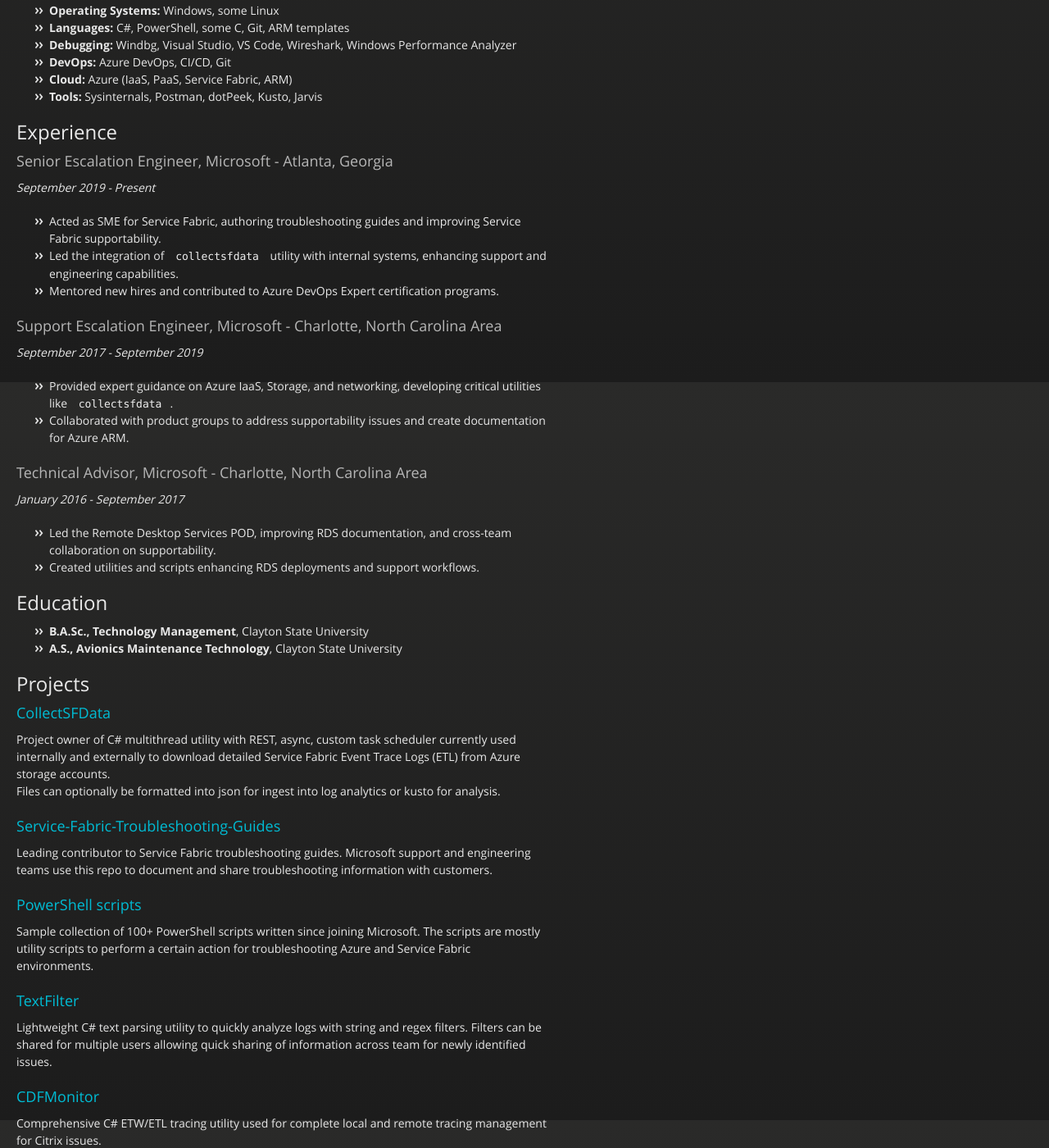
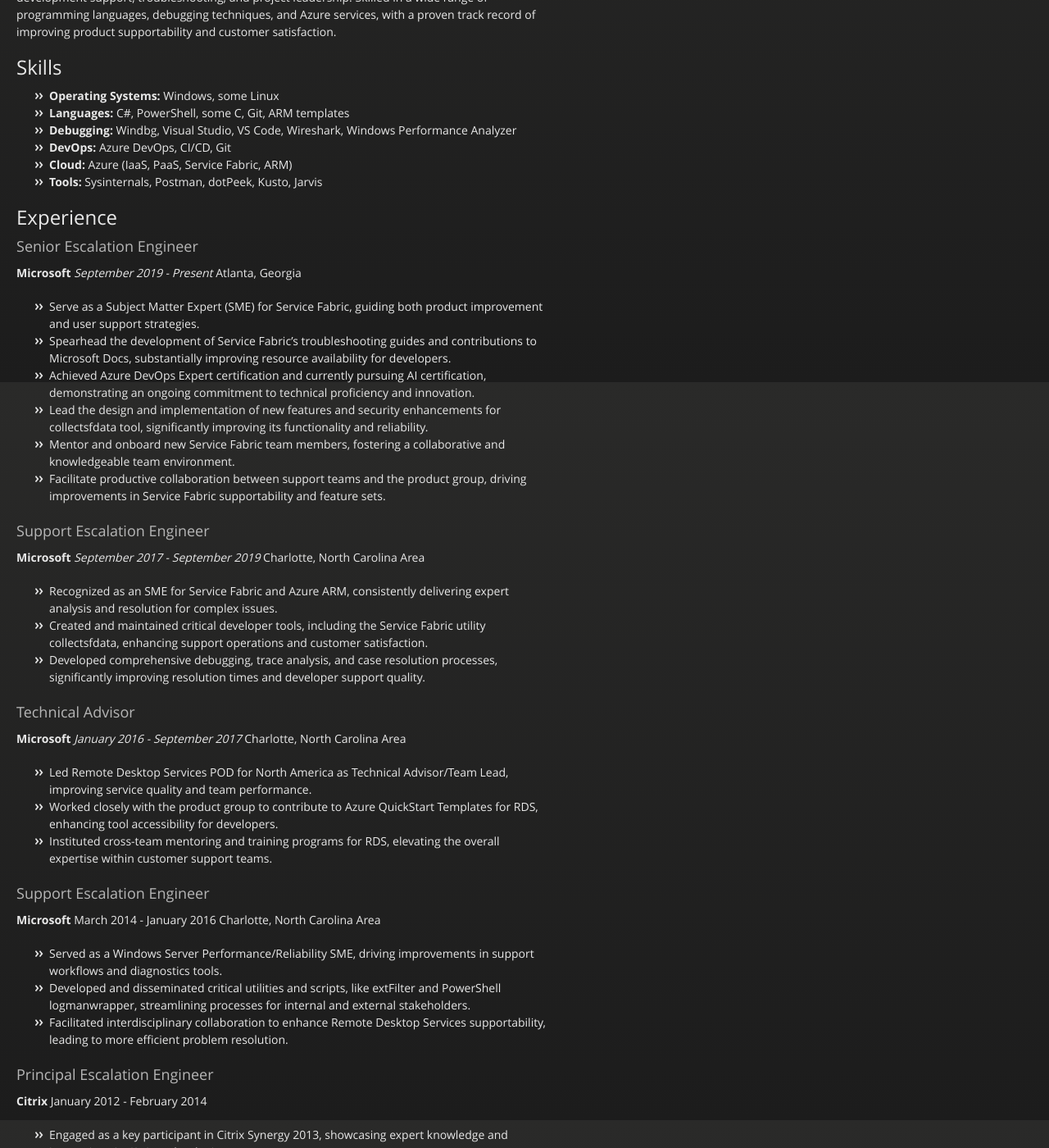
Before and after one commit to jagilber/jagilber.github.io, a Jekyll site: the page built from index.md, in a window 1280 px wide and 1400 px high, scrolled down 434 px. Shown: the whole window at 82% size. Built offline with Jekyll 4.4.1, drawn with Linux system fonts in a browser that asks for light colours; the repository's description, which GitHub fills in, is left out; some of the changed text lies outside the part shown.

Commit message:
revised experience

```diff
--- a/index.md
+++ b/index.md
@@ -23,33 +27,85 @@ Experienced Azure and Microsoft Technologies professional with a strong backgrou
 
 ## Experience
 
-### Senior Escalation Engineer, Microsoft - Atlanta, Georgia
+### Senior Escalation Engineer
 
-*September 2019 - Present*
+**Microsoft**
+_September 2019 - Present_
+Atlanta, Georgia
 
-- Acted as SME for Service Fabric, authoring troubleshooting guides and improving Service Fabric supportability.
-- Led the integration of `collectsfdata` utility with internal systems, enhancing support and engineering capabilities.
-- Mentored new hires and contributed to Azure DevOps Expert certification programs.
+- Serve as a Subject Matter Expert (SME) for Service Fabric, guiding both product improvement and user support strategies.
+- Spearhead the development of Service Fabric’s troubleshooting guides and contributions to Microsoft Docs, substantially improving resource availability for developers.
+- Achieved Azure DevOps Expert certification and currently pursuing AI certification, demonstrating an ongoing commitment to technical proficiency and innovation.
+- Lead the design and implementation of new features and security enhancements for collectsfdata tool, significantly improving its functionality and reliability.
+- Mentor and onboard new Service Fabric team members, fostering a collaborative and knowledgeable team environment.
+- Facilitate productive collaboration between support teams and the product group, driving improvements in Service Fabric supportability and feature sets.
 
-### Support Escalation Engineer, Microsoft - Charlotte, North Carolina Area
+### Support Escalation Engineer
 
-*September 2017 - September 2019*
+**Microsoft**
+_September 2017 - September 2019_
+Charlotte, North Carolina Area
 
-- Provided expert guidance on Azure IaaS, Storage, and networking, developing critical utilities like `collectsfdata`.
-- Collaborated with product groups to address supportability issues and create documentation for Azure ARM.
+- Recognized as an SME for Service Fabric and Azure ARM, consistently delivering expert analysis and resolution for complex issues.
+- Created and maintained critical developer tools, including the Service Fabric utility collectsfdata, enhancing support operations and customer satisfaction.
+- Developed comprehensive debugging, trace analysis, and case resolution processes, significantly improving resolution times and developer support quality.
 
-### Technical Advisor, Microsoft - Charlotte, North Carolina Area
+### Technical Advisor
 
-*January 2016 - September 2017*
+**Microsoft**
+_January 2016 - September 2017_
+Charlotte, North Carolina Area
 
-- Led the Remote Desktop Services POD, improving RDS documentation, and cross-team collaboration on supportability.
-- Created utilities and scripts enhancing RDS deployments and support workflows.
+- Led Remote Desktop Services POD for North America as Technical Advisor/Team Lead, improving service quality and team performance.
+- Worked closely with the product group to contribute to Azure QuickStart Templates for RDS, enhancing tool accessibility for developers.
+- Instituted cross-team mentoring and training programs for RDS, elevating the overall expertise within customer support teams.
+
+### Support Escalation Engineer
+
+**Microsoft**
+March 2014 - January 2016
+Charlotte, North Carolina Area
+
+- Served as a Windows Server Performance/Reliability SME, driving improvements in support workflows and diagnostics tools.
+- Developed and disseminated critical utilities and scripts, like extFilter and PowerShell logmanwrapper, streamlining processes for internal and external stakeholders.
+- Facilitated interdisciplinary collaboration to enhance Remote Desktop Services supportability, leading to more efficient problem resolution.
+
+### Principal Escalation Engineer
+
+**Citrix**
+January 2012 - February 2014
+
+- Engaged as a key participant in Citrix Synergy 2013, showcasing expert knowledge and innovations in Citrix technologies.
+- Developed essential utilities and services such as CDFMonitor and Session State Monitor, enhancing diagnostics and monitoring capabilities for enterprise accounts.
+
+### Senior Escalation Engineer
+
+**Citrix**
+November 2006 - December 2011
+
+- Led resolution efforts for escalated customer issues with Citrix XenDesktop and XenApp, becoming a pivotal SME for XenDesktop.
+- Authored and disseminated high-value technical articles, contributing significantly to the knowledge base accessible to customers and internal teams alike.
+
+### Lead Systems Engineer
+
+**The Home Depot**
+May 2005 - November 2006
+
+- Engineered a comprehensive Citrix Farms Infrastructure design, enhancing disaster recovery and high availability across multiple server farms.
+- Implemented automation and scripting solutions to streamline server build and QA environment setup, improving efficiency and reliability.
+
+### Senior Systems Engineer
+
+**Delta Technology**
+April 1991 - May 2005
+
+- Spearheaded enterprise infrastructure projects focusing on automation, server build, and DR strategies, substantially lifting the organization’s IT infrastructure capabilities.
+- Authored extensive system documentation and training materials, leading educational efforts that elevated team competencies and system reliability.
 
 ## Education
 
 - **B.A.Sc., Technology Management**, Clayton State University
 - **A.S., Avionics Maintenance Technology**, Clayton State University
-
 
 ## Projects
 
```
Also changed, not shown: other parts of index.md (+4 -0 lines).
